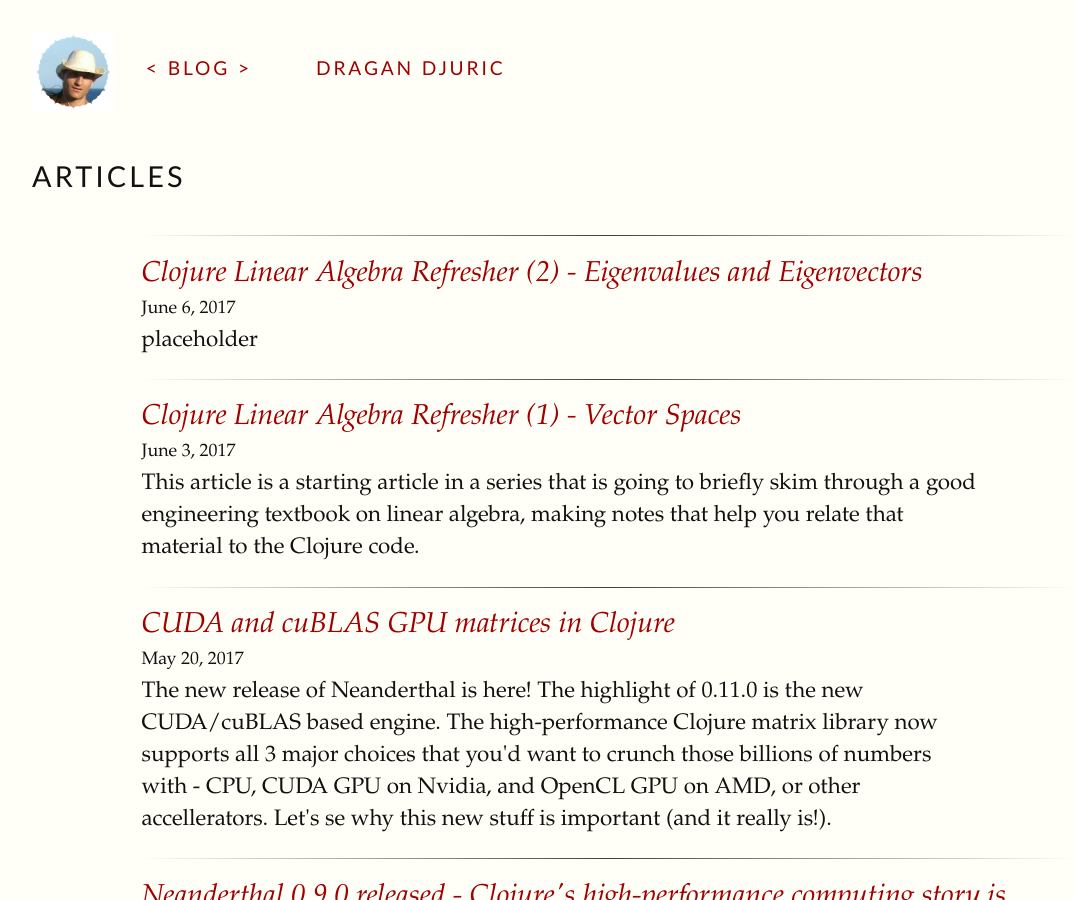
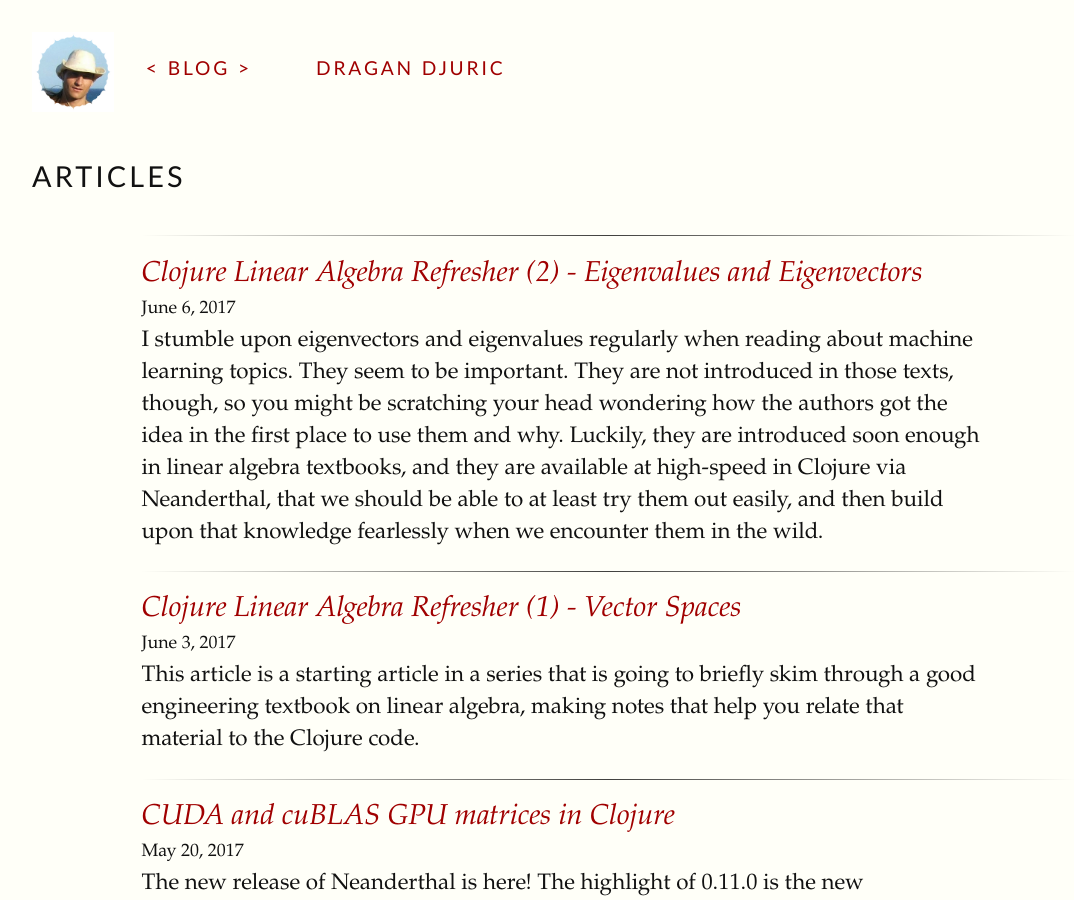
Before and after one commit to blueberry/blueberry.github.io, a Jekyll site: the page built from index.html, in a window 1280 px wide and 900 px high. Shown: the whole window, without its empty margins (32-1106 px from the left). Built offline with Jekyll 4.4.1, drawn with Linux system fonts in a browser that asks for light colours.

Commit message:
Fix introduction.

```diff
--- a/_posts/2017-06-06-Clojure-Linear-Algebra-Refresher-Eigenvalues-and-Eigenvectors.html
+++ b/_posts/2017-06-06-Clojure-Linear-Algebra-Refresher-Eigenvalues-and-Eigenvectors.html
@@ -9,7 +9,7 @@ tags:
 author: dragan
 layout: post
 title: Clojure Linear Algebra Refresher (2) - Eigenvalues and Eigenvectors
-excerpt: placeholder
+excerpt: I stumble upon eigenvectors and eigenvalues regularly when reading about machine learning topics. They seem to be important. They are not introduced in those texts, though, so you might be scratching your head wondering how the authors got the idea in the first place to use them and why. Luckily, they are introduced soon enough in linear algebra textbooks, and they are available at high-speed in Clojure via Neanderthal, that we should be able to at least try them out easily, and then build upon that knowledge fearlessly when we encounter them in the wild.
 categories:
 - Neanderthal
 - Clojure
@@ -19,7 +19,7 @@ categories:
 latex_header: \usepackage{amsmath}
 ---
 <p>
-I stumble upon <i>Eigenvectors</i> and <i>eigenvalues</i> regularly when reading about machine learning topics. They
+I stumble upon <i>eigenvectors</i> and <i>eigenvalues</i> regularly when reading about machine learning topics. They
 seem to be important. They are not introduced in those texts, though, so you might be scratching your head
 wondering how the authors got the idea in the first place to use them and why. Luckily, they are introduced
 soon enough in linear algebra textbooks, and they are available at high-speed in Clojure via <a href="http://neanderthal.uncomplicate.org">Neanderthal</a>, that we should
```
